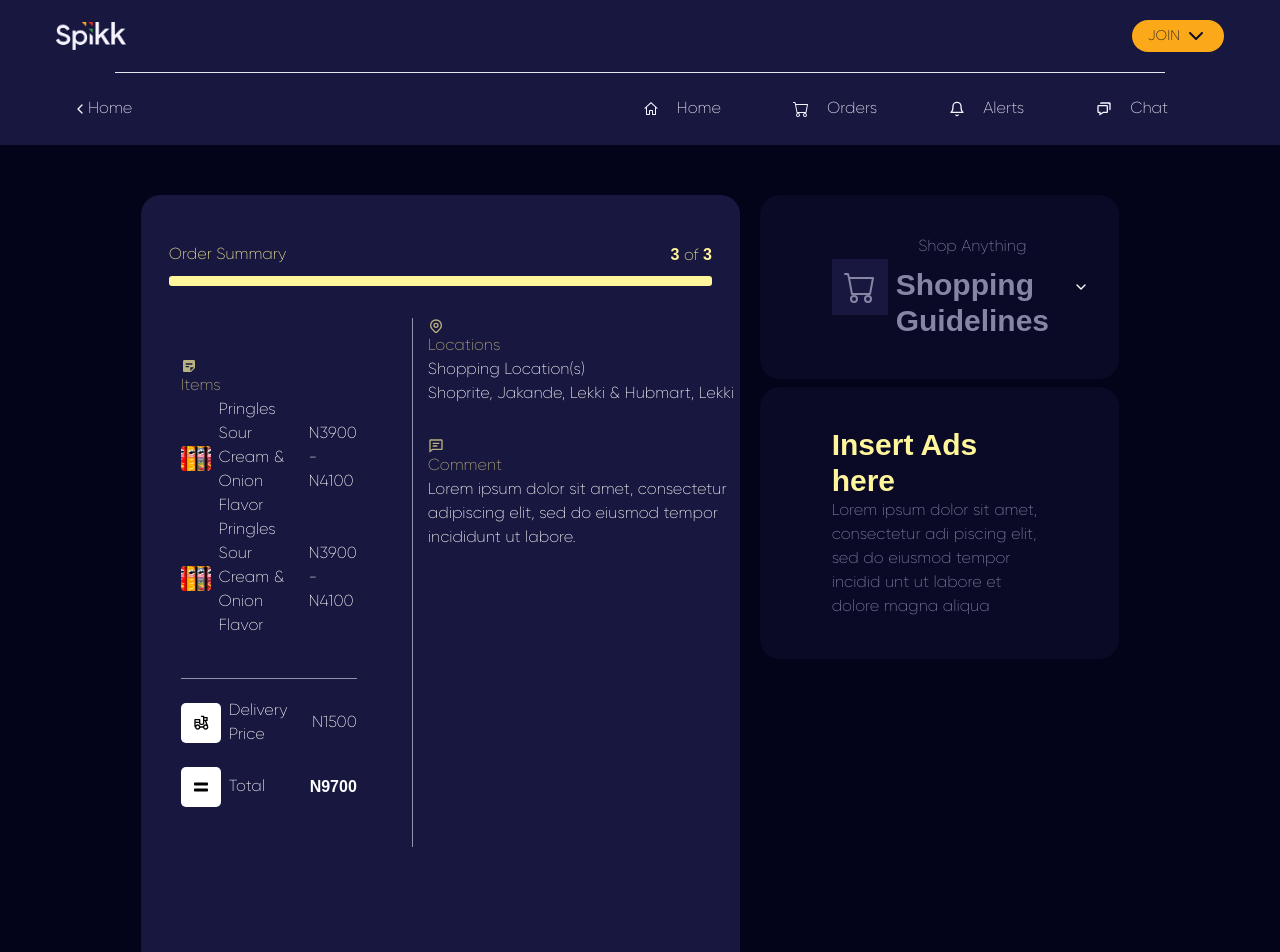
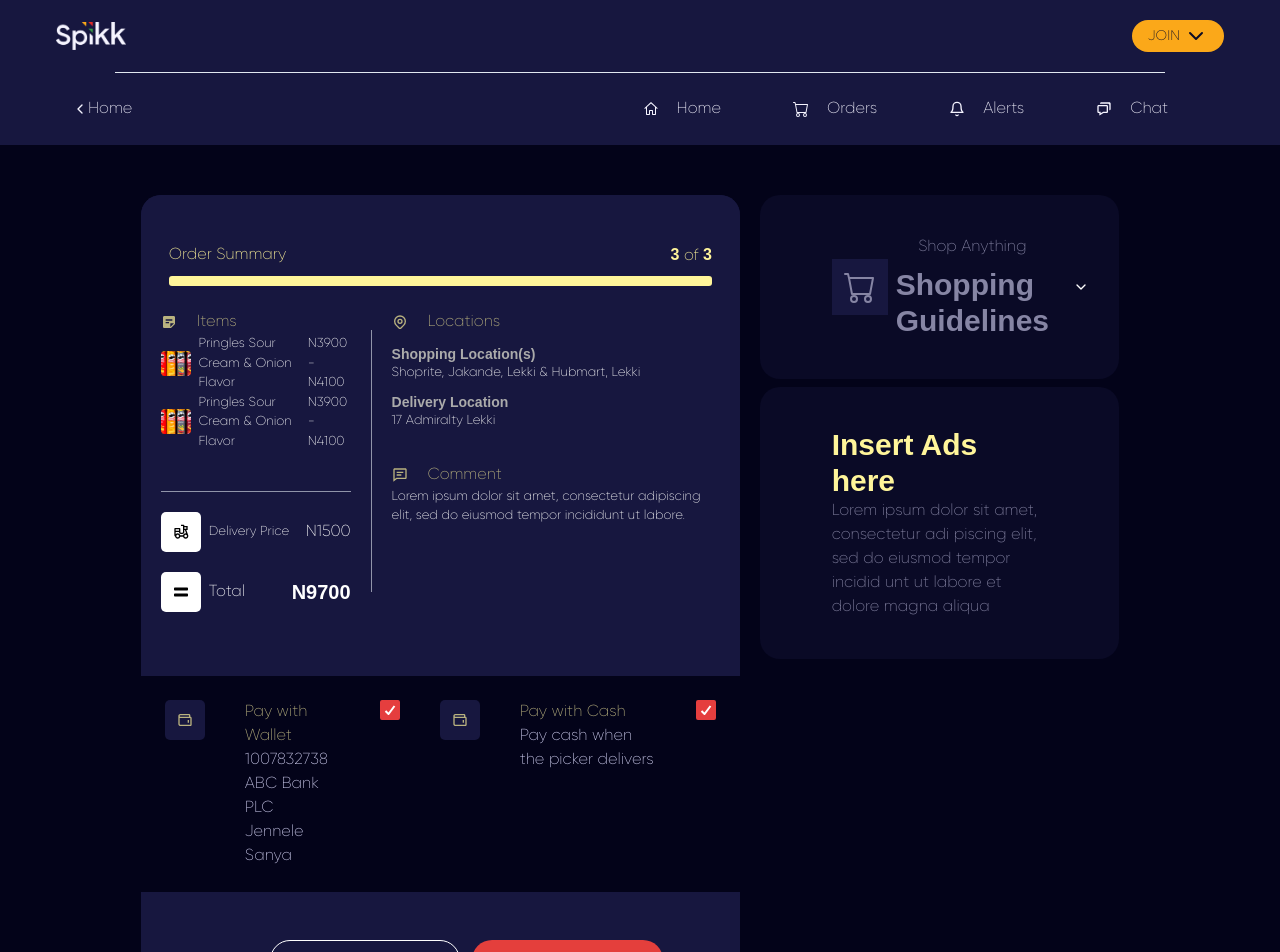
Before and after one commit to cargle-org/spikk-web-frontend, a React (Create React App) app: page /buy-anything-order-summary in a window 1280 px wide. Shown: the top 952 px of the page. Built offline with nearby package versions, Linux system fonts and the light colour scheme; a web font is replaced by a local one.

Commit message:
modified buy-anything-summary page

```diff
--- a/src/pages/BuyAnything/BuyAnythingOrderSummary.tsx
+++ b/src/pages/BuyAnything/BuyAnythingOrderSummary.tsx
@@ -1,11 +1,11 @@
 import { AddIcon } from "@chakra-ui/icons";
-import { Container, Box, Flex, HStack, Grid, VStack, Heading,Collapse, Text, Button, Progress, FormControl, Input,InputLeftElement, InputGroup, Spacer, Divider, Table, TableContainer, Th, Tr, Td, Thead, Tbody, Tfoot, TableCaption, InputAddon, Icon, useDisclosure, Image, CloseButton, Center } from "@chakra-ui/react";
-import { BsArrowBarDown, BsCart, BsImage } from "react-icons/bs";
+import { Container, Box, Flex, HStack, Grid, VStack, Heading,Collapse, Text, Button, Progress, FormControl, Input,InputLeftElement, InputGroup, Spacer, Divider, Table, TableContainer, Th, Tr, Td, Thead, Tbody, Tfoot, TableCaption, InputAddon, Icon, useDisclosure, Image, CloseButton, Center, Checkbox } from "@chakra-ui/react";
+import { BsArrowBarDown, BsBoxArrowDownLeft, BsCart, BsImage } from "react-icons/bs";
 import { FaDollarSign, FaEquals } from "react-icons/fa";
 import { TbCurrencyNaira, TbZoomCancel } from "react-icons/tb";
 import { FiChevronDown, FiChevronRight } from "react-icons/fi";
 import { SiAddthis } from "react-icons/si";
-import { BiAddToQueue } from "react-icons/bi";
+import { BiAddToQueue, BiWallet } from "react-icons/bi";
 import { ImCross } from "react-icons/im";
 import { MdStickyNote2 } from "react-icons/md";
 import { TbFlag3 } from "react-icons/tb";
@@ -58,12 +58,17 @@ function BuyAnything3() {
                             </Box>
 
 
-                            <Flex gap={"15px"} py={8} color={'white'} marginBottom={"40px"} width={"100%"} justifyContent={{ base: "center", md: "left" }}>
-                                <Box p={10}>
+                            <Flex py={1} color={'white'} marginBottom={"40px"} width={"100%"} justifyContent={{ base: "center", md: "left" }}>
+                                <Box p={5}>
                                     <Box color={'spikk-gold'}>
-                                       <MdStickyNote2 color={'spikk-gold'}></MdStickyNote2> Items
+                                        <Flex>
+                                            <Center>
+                                                <MdStickyNote2 color={'spikk-gold'}></MdStickyNote2>
+                                            </Center>
+                                            <Text px={5}>Items</Text>
+                                        </Flex>
                                     </Box>
-                                    <HStack>
+                                    <HStack fontSize={'13px'}>
                                         <Image src={require("../../assets/images/pringles.png")} height={"25px"} alt="item" />
                                         <Text>
                                             Pringles Sour Cream &  Onion Flavor
@@ -72,7 +77,7 @@ function BuyAnything3() {
                                             N3900 - N4100
                                         </Text>
                                     </HStack>
-                                    <HStack>
+                                    <HStack fontSize={'13px'}>
                                         <Image src={require("../../assets/images/pringles.png")} height={"25px"} alt="item" />
                                         <Text>
                                             Pringles Sour Cream &  Onion Flavor
@@ -81,10 +86,10 @@ function BuyAnything3() {
                                             N3900 - N4100
                                         </Text>
                                     </HStack>
-                                    <Divider py={5} color={'gray'}/>
+                                    <Divider py={5} color={'spikk-light-gold'}/>
                                     <HStack py={5}>
                                         <Icon as={RiEBike2Line} borderRadius={5} boxSize={10} color={'black'} bgColor={'white'} p={3} />
-                                        <Text>
+                                        <Text fontSize={'13px'}>
                                             Delivery Price
                                         </Text>
                                         <Spacer/>
@@ -99,38 +104,108 @@ function BuyAnything3() {
                                             Total
                                         </Text>
                                         <Spacer/>
-                                        <Text>
+                                        <Text fontSize={'20px'}>
                                            <b>N9700</b>
                                         </Text>
                                     </HStack>
 
                                 </Box>
-                                <Center height='auto'>
-                                    <Divider orientation='vertical' />
+                                <Center my={10} height='auto'>
+                                    <Divider bgColor={'spikk-light-gold'} color={'spikk-light-gold'} orientation='vertical' />
                                 </Center>
-                                <Box>
+                                <Box p={5}>
+                                    <Box color={'spikk-gold'}>
+                                        <Flex>
+                                            <Center>
+                                                <HiOutlineLocationMarker color={'spikk-gold'}></HiOutlineLocationMarker>
+                                            </Center>
+                                            <Text px={5}>Locations</Text>
+                                        </Flex>
+                                    </Box>
 
-                                    <Text color={'spikk-gold'}>
-                                        <HiOutlineLocationMarker color={'spikk-gold'}/> Locations
-                                    </Text>
-                                    <Text>
-                                        Shopping Location(s)
-                                    </Text>
-                                    <Text>
-                                        Shoprite, Jakande, Lekki  & Hubmart, Lekki
-                                    </Text>
+                                    <Box fontSize={'13px'} py={3}>
+                                        <Heading as='h4' size='xs' color={'spikk-light-gold'}>
+                                            Shopping Location(s)
+                                        </Heading>
+                                        <Text>
+                                            Shoprite, Jakande, Lekki  & Hubmart, Lekki
+                                        </Text>
+                                    </Box>
+
+                                    <Box fontSize={'13px'}>
+                                        <Heading as='h4' size='xs' color={'spikk-light-gold'}>
+                                            Delivery Location
+                                        </Heading>
+                                        <Text>
+                                            17 Admiralty Lekki
+                                        </Text>
+                                    </Box>
+
+
                                     <Box py={8}>
-                                        <Text color={'spikk-gold'}>
-                                            <BiCommentDetail color={'spikk-gold'}/> Comment
-                                        </Text>
-                                        <Text>
+                                        <Flex color={'spikk-gold'}>
+                                            <Center>
+                                                <BiCommentDetail color={'spikk-gold'}/>
+                                            </Center>
+                                            <Text px={5}>Comment</Text>
+                                        </Flex>
+                                        <Text fontSize={'13px'}>
                                             Lorem ipsum dolor sit amet, consectetur adipiscing elit, sed do eiusmod tempor incididunt ut labore.
                                         </Text>
-
                                     </Box>
 
                                 </Box>
                             </Flex>
+                            <Flex  bg='spikk-inner-page-bg' p={1} alignContent={'left'}>
+                                <Box>
+                                    <Flex>
+                                        <Box p={5}>
+                                            <Icon as={BiWallet} borderRadius={5} boxSize={10} color={'spikk-gold'} bgColor={'spikk-inner-header-bg'} p={3} />
+                                        </Box>
+                                        <Spacer/>
+                                        <Box p={5} alignItems={'left'}>
+                                            <Text  color={'spikk-gold'}>
+                                                Pay with Wallet
+                                            </Text>
+                                            <Text color={'spikk-light-gray'} textAlign={'left'} >
+                                                1007832738 ABC Bank PLC
+                                            </Text>
+                                            <Text color={'spikk-light-gray'} textAlign={'left'}>
+                                                Jennele Sanya
+                                            </Text>
+                                        </Box>
+                                        <Spacer/>
+                                        <Box p={5}>
+                                            <Checkbox size='lg' colorScheme='red' defaultChecked/>
+                                        </Box>
+                                    </Flex>
+                                </Box>
+                                <Spacer/>
+
+                                <Box>
+                                    <Flex>
+                                        <Box p={5}>
+                                            <Icon as={BiWallet} borderRadius={5} boxSize={10} color={'spikk-gold'} bgColor={'spikk-inner-header-bg'} p={3} />
+                                        </Box>
+                                        <Spacer/>
+                                        <Box p={5} alignItems={'left'}>
+                                            <Text color={'spikk-gold'}>
+                                                Pay with Cash
+                                            </Text>
+                                            <Text color={'spikk-light-gray'} textAlign={'left'} >
+                                                Pay cash when the picker delivers
+                                            </Text>
+
+                                        </Box>
+                                        <Spacer/>
+                                        <Box p={5}>
+                                            <Checkbox size='lg' colorScheme='red' defaultChecked/>
+                                        </Box>
+                                    </Flex>
+                                </Box>
+
+                            </Flex>
+
 
 
 
@@ -138,18 +213,18 @@ function BuyAnything3() {
 
 
 
-                        <Divider/>
-                        <Flex my={10} py={10} w={'80%'}>
-                            <NavLink to={"/buy-anything-location"}>
+                        <Flex pb={6}>
 
-                                <Box p='2'>
+
+                            <Box py='2'>
+                                <NavLink to={"/buy-anything-location"}>
                                     <Text color={'gray'}>
                                         BACK
                                     </Text>
-                                </Box>
-                            </NavLink>
+                                </NavLink>
+                            </Box>
 
-                            <Spacer />
+
                             <Spacer />
                             <Spacer />
 
@@ -157,6 +232,7 @@ function BuyAnything3() {
                                 display={"flex"}
                                 gap={"4px"}
                                 padding={"0 32px"}
+                                mx={3}
                                 height={"40px"}
                                 borderRadius={"9999px"}
                                 border={"solid"}
@@ -168,12 +244,12 @@ function BuyAnything3() {
                                 fontWeight={"medium"}
                                 color={"white"}
                                 cursor={"pointer"}
-                                fontSize={"md"}
+                                fontSize={"sm"}
                                 >
                                 SAVE REQUEST <FiChevronRight size={"24px"} />
                             </Box>
                             <Spacer />
-
+                            <Spacer />
                             <Box
                                 display={"flex"}
                                 gap={"4px"}
@@ -186,7 +262,7 @@ function BuyAnything3() {
                                 fontWeight={"medium"}
                                 color={"white"}
                                 cursor={"pointer"}
-                                fontSize={"md"}
+                                fontSize={"sm"}
                                 >
                                 MAKE REQUEST <FiChevronRight size={"24px"} />
                             </Box>
--- a/src/utils/theme.ts
+++ b/src/utils/theme.ts
@@ -42,7 +42,7 @@ export const theme = extendTheme({
     "spikk-gray": "#8685A4",
     "spikk-light-gray": "#CCCBEC",
     "spikk-gold": "#B9B27F",
-    "spikk-red": "red"
+    "spikk-light-gold": "#ABABAB",
   },
   space: {
     14: "3.5rem",
```
Also changed, not shown: 1 other file (tests, documents, lock files or other folders).
